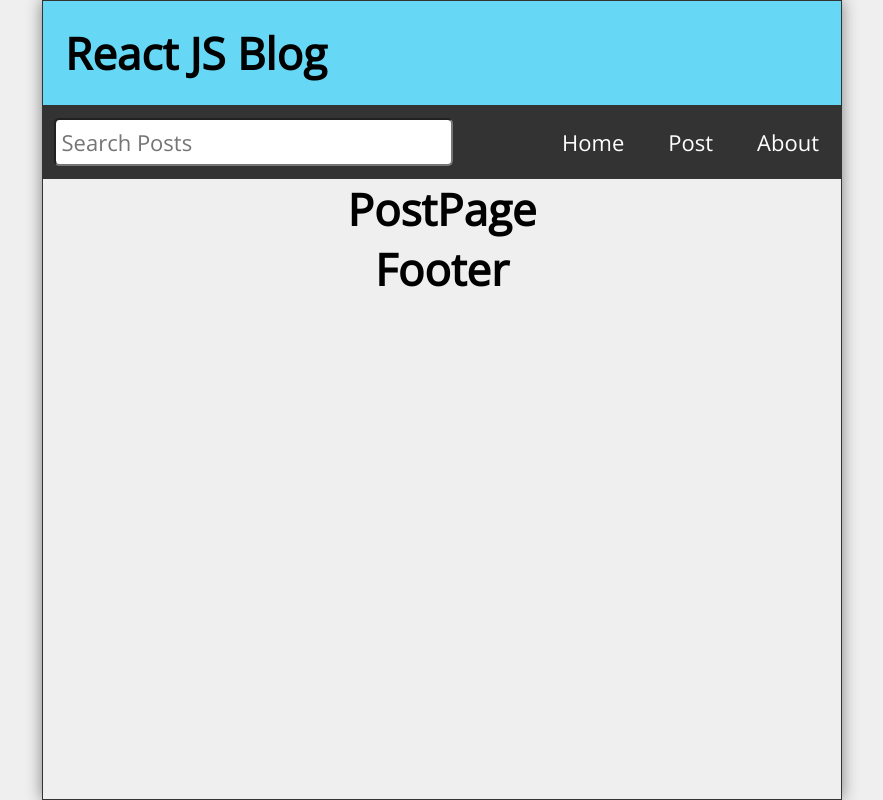
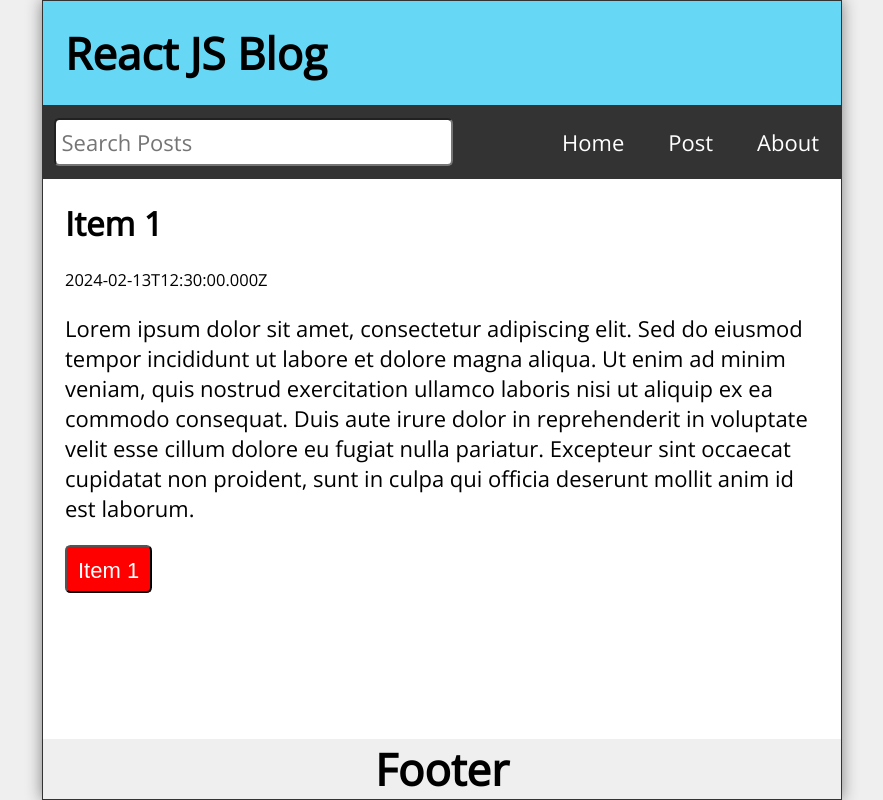
Before and after one commit to AlexisF27/react-router, a React (Create React App) app: page /post/1 in a window 1280 px wide. Shown: the whole page, without its empty margins (198-1081 px from the left). Built offline with nearby package versions, Linux system fonts and the light colour scheme.

Commit message:
Adding posts/delete button in progress

```diff
--- a/src/App.js
+++ b/src/App.js
@@ -1,7 +1,7 @@
 // eslint-disable-next-line no-unused-vars
 import { Route, Switch, useHistory } from 'react-router'
 // eslint-disable-next-line no-unused-vars
-import { useEffect, useState } from 'react';
+import { useEffect, useState } from 'react'
 
 import About from './About'
 import Footer from './Footer'
@@ -13,25 +13,50 @@ import NewPost from './NewPost'
 import PostPage from './PostPage'
 
 function App() {
-    const [search, setSearch] = useState('');
+    const [search, setSearch] = useState('')
     // eslint-disable-next-line no-unused-vars
-    const [searchResults, setSearchResults] = useState('');
-    const [posts, setPosts] = useState([]);
+    const [searchResults, setSearchResults] = useState('')
+    const [posts, setPosts] = useState([
+        {
+            id: 1,
+            title: 'Item 1',
+            datetime: '2024-02-13T12:30:00.000Z',
+            body: 'Lorem ipsum dolor sit amet, consectetur adipiscing elit. Sed do eiusmod tempor incididunt ut labore et dolore magna aliqua. Ut enim ad minim veniam, quis nostrud exercitation ullamco laboris nisi ut aliquip ex ea commodo consequat. Duis aute irure dolor in reprehenderit in voluptate velit esse cillum dolore eu fugiat nulla pariatur. Excepteur sint occaecat cupidatat non proident, sunt in culpa qui officia deserunt mollit anim id est laborum.',
+        },
+        {
+            id: 2,
+            title: 'Item 2',
+            datetime: '2024-02-14T08:45:00.000Z',
+            body: 'Lorem ipsum dolor sit amet, consectetur adipiscing elit. Sed do eiusmod tempor incididunt ut labore et dolore magna aliqua. Ut enim ad minim veniam, quis nostrud exercitation ullamco laboris nisi ut aliquip ex ea commodo consequat. Duis aute irure dolor in reprehenderit in voluptate velit esse cillum dolore eu fugiat nulla pariatur. Excepteur sint occaecat cupidatat non proident, sunt in culpa qui officia deserunt mollit anim id est laborum.',
+        },
+        {
+            id: 3,
+            title: 'Item 3',
+            datetime: '2024-02-15T17:00:00.000Z',
+            body: 'Lorem ipsum dolor sit amet, consectetur adipiscing elit. Sed do eiusmod tempor incididunt ut labore et dolore magna aliqua. Ut enim ad minim veniam, quis nostrud exercitation ullamco laboris nisi ut aliquip ex ea commodo consequat. Duis aute irure dolor in reprehenderit in voluptate velit esse cillum dolore eu fugiat nulla pariatur. Excepteur sint occaecat cupidatat non proident, sunt in culpa qui officia deserunt mollit anim id est laborum.',
+        },
+    ])
+
+    const handleDelete = (postId) => {
+        // eslint-disable-next-line no-unused-vars
+        const postToDelete = posts.slice((post) => post.id === postId)
+    }
+
     return (
         <div className="App">
-            <Header title="React JS Blog"/>
+            <Header title="React JS Blog" />
             <Nav search={search} setSearch={setSearch} />
             <Switch>
                 <Route exact path="/">
-                    <Home posts={posts} setPosts={setPosts}/>
+                    <Home posts={posts} setPosts={setPosts} />
                 </Route>
                 <Route path="/about" component={About} />
                 <Route path="/missing" component={Missing} />
                 <Route exact path="/post">
                     <NewPost />
                 </Route>
-                <Route path="/post/:id" >
-                    <PostPage />
+                <Route path="/post/:id">
+                    <PostPage posts={posts} handleDelete={handleDelete} />
                 </Route>
             </Switch>
             <Footer />
--- a/src/Feed.js
+++ b/src/Feed.js
@@ -1,8 +1,13 @@
+import Post from './Post'
 import PropTypes from 'prop-types'
-
+// eslint-disable-next-line no-unused-vars
 const Feed = ({posts}) => {
   return (
-    <div>Feed</div>
+    <>
+      {posts.map(post => (
+        <Post key ={post.id} post={post} />
+      ))}
+    </>
   )
 }
 
--- a/src/Home.js
+++ b/src/Home.js
@@ -11,7 +11,7 @@ export const Home = ({posts, setPosts}) => {
 }
 
 Home.propTypes = {
-  posts: PropTypes.string.isRequired,
+  posts: PropTypes.array.isRequired,
   setPosts: PropTypes.func.isRequired,
 }
 export default Home
--- /dev/null
+++ b/src/Post.js
@@ -0,0 +1,20 @@
+import { Link } from 'react-router-dom'
+import PropTypes from 'prop-types'
+
+const Post = ({ post }) => {
+    return (
+        <article className="post">
+            <Link to={`/post/${post.id}`}>
+                <h2>{post.title}</h2>
+                <p className="postDate">{post.datetime}</p>
+            </Link>
+            <p className='postBody'>{(post.body).length <= 25 ? post.body : `${(post.body).slice(0,25)}... ` }</p>
+        </article>
+    )
+}
+
+Post.propTypes = {
+    post: PropTypes.string.isRequired,
+}
+
+export default Post
--- a/src/PostPage.js
+++ b/src/PostPage.js
@@ -1,9 +1,28 @@
-export const PostPage = () => {
-  return (
-      <main>
-          <h1>PostPage</h1>
-      </main>
-  )
+// eslint-disable-next-line no-unused-vars
+import { Link, useParams } from 'react-router-dom'
+
+import PropTypes from 'prop-types'
+
+export const PostPage = ({ posts, handleDelete }) => {
+    //NOTE:
+    //A esta pagina se le va a dar el chance de borrar por eso el handledelete
+    //id es a lo que lo llamamos al route '/id' si a eso lle llamos diferentes en la ruta hay que cambiar esto
+    const { id } = useParams()
+    const post = posts.find((post) => post.id.toString() === id)
+    return (
+        <main className="PostPage">
+            <article className="post">{post && <>
+              <h2>{post.title}</h2>
+              <p className='postDate'>{post.datetime}</p>
+              <p className='body'>{post.body}</p>
+              <button onClick={() => handleDelete(post.id)}>{post.title}</button>
+            </>}</article>
+        </main>
+    )
+}
+PostPage.propTypes = {
+    posts: PropTypes.string.isRequired,
+    handleDelete: PropTypes.func.isRequired,
 }
 
 export default PostPage
```
